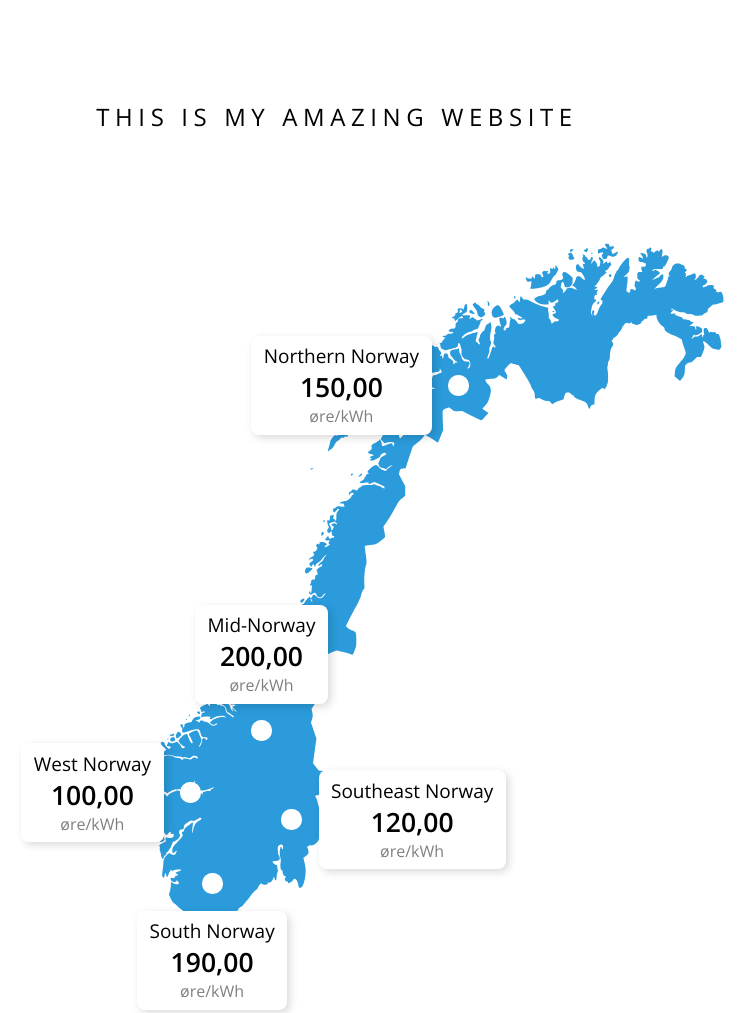
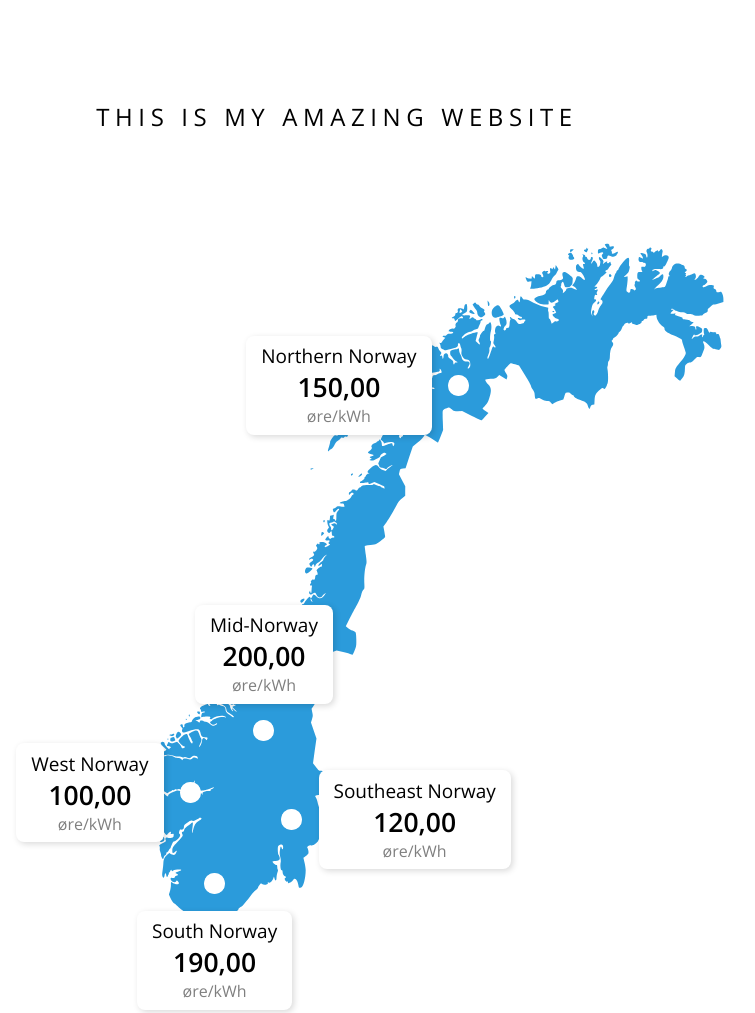
Before and after one commit to ricardoolivaalonso/X3HrpxrLM6sYREqa, a plain HTML site: page index.html in a window 1280 px wide. Shown: the top 1013 px of the page, without its empty margins (303-1058 px from the left). Drawn offline with nearby package versions, Linux system fonts and the light colour scheme.

Commit message:
Add files via upload

```diff
--- a/main.css
+++ b/main.css
@@ -75,7 +75,7 @@ path{ fill: #2b9bdb; }
 .label__info{
     padding:
         calc(5px + (10 - 5) * ((100vmin - 400px) / (1200 - 400)))
-        calc(5px + (20 - 5) * ((100vmin - 400px) / (1200 - 400)))
+        calc(10px + (20 - 10) * ((100vmin - 400px) / (1200 - 400)))
     ;
     display: grid;
     justify-items: center;
@@ -84,7 +84,11 @@ path{ fill: #2b9bdb; }
 
     border-radius: 8px;
     background-color: #ffffff;
-    box-shadow: 3px 3px 9px rgba(0, 0, 0, .15);
+    box-shadow:
+        calc(1px + (3 - 1) * ((100vmin - 400px) / (1200 - 400)))
+        calc(1px + (3 - 1) * ((100vmin - 400px) / (1200 - 400)))
+        calc(3px + (9 - 3) * ((100vmin - 400px) / (1200 - 400)))
+        rgba(0, 0, 0, .15);
 }
     .label__info-name{
         font-size: calc(12px + (26 - 12) * ((100vmin - 400px) / (1200 - 400)));
```
